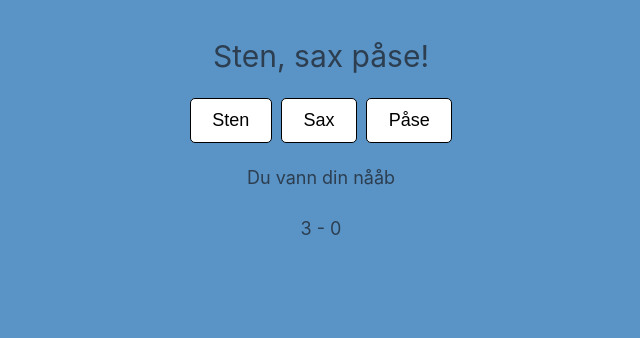
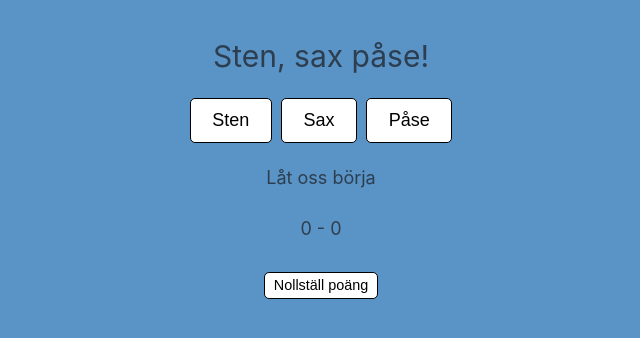
Before and after one commit to 60916/VueApps, a Vue app in the folder ssp/: page / in a window 1280 px wide. Shown: the top 338 px of the page, without its empty margins (319-959 px from the left). Built offline with nearby package versions, Linux system fonts and the light colour scheme.

Commit message:
gjort klart min sten sax påse app

```diff
--- a/ssp/src/App.vue
+++ b/ssp/src/App.vue
@@ -1,8 +1,8 @@
 <script setup>
-import { ref } from 'vue';
+import { ref } from 'vue'
 
-const score = ref({ spelare: 3, dator: 0});
-const resultat = ref('Du vann din nååb')
+const score = ref({ spelare: 0, dator: 0 })
+const resultat = ref('Låt oss börja')
 
 function spelarval(e) {
   let buttons = document.getElementsByClassName('alternativ')
@@ -11,21 +11,55 @@ function spelarval(e) {
   }
   e.target.classList.add('spelarval')
   datorval()
+  hittaVinnare()
 }
-function datorval () {
-  let val =Math.floor(Math.random() * 3)
+function datorval() {
+  let val = Math.floor(Math.random() * 3)
   let alternativ = ['Sten', 'Sax', 'Påse']
   let buttons = document.getElementsByClassName('alternativ')
   for (let b of buttons) {
     b.classList.remove('datorval')
-    b.title=""
-    if(b.textContent == alternativ[val]) {
+    b.title = ''
+    if (b.textContent == alternativ[val]) {
       b.classList.add('datorval')
-      b.title="Datorns val"
+      b.title = 'Datorns val'
     }
   }
 }
-
+function hittaVinnare() {
+  let buttons = document.getElementsByClassName('alternativ')
+  for (let b of buttons) {
+    if (b.classList.contains('spelarval')) {
+      var spelarval = b.textContent
+    }
+    if (b.classList.contains('datorval')) {
+      var datorval = b.textContent
+    }
+  }
+  if (spelarval == datorval) {
+    resultat.value = 'Oavgjort'
+  } else if (
+    (spelarval == 'Sten' && datorval == 'Sax') ||
+    (spelarval == 'Sax' && datorval == 'Påse') ||
+    (spelarval == 'Påse' && datorval == 'Sten')
+  ) {
+    resultat.value = 'Du vann!!'
+    score.value.spelare++
+  } else {
+    resultat.value = 'Du förlorade!'
+    score.value.dator++
+  }
+}
+function reset() {
+  score.value.spelare = 0
+  score.value.dator = 0
+  let buttons = document.getElementsByClassName('alternativ')
+  for (let b of buttons) {
+    b.classList.remove('spelarval')
+    b.classList.remove('datorval')
+    resultat.value = 'Låt oss börja'
+  }
+}
 </script>
 
 <template>
@@ -40,13 +74,16 @@ function datorval () {
       <button class="alternativ" @click="spelarval">Påse</button>
     </div>
     <div class="resultat">
-      <p id="resultat">{{resultat}}</p>
+      <p id="resultat">{{ resultat }}</p>
     </div>
     <div class="score">
       <p>
         <span id="spelare">{{ score.spelare }}</span> -
         <span id="dator">{{ score.dator }}</span>
       </p>
+    </div>
+    <div class="score">
+      <button id="nolla" @click="reset">Nollställ poäng</button>
     </div>
   </main>
 </template>
@@ -56,8 +93,13 @@ header {
   text-align: center;
   margin-bottom: 1.2em;
 }
+#nolla {
+  margin-top: 2em;
+  padding: 0.3em 0.6em;
+  font-size: 0.8em;
+}
 button {
-  padding: .6em 1.2em;
+  padding: 0.6em 1.2em;
   font-size: 1.2em;
   background-color: rgb(255, 255, 255);
   border: 1px solid #000000;
@@ -73,7 +115,7 @@ button.datorval {
 .knapprad {
   display: flex;
   justify-content: center;
-  gap: .6em;
+  gap: 0.6em;
 }
 .resultat {
   font-size: 1.2em;
```
